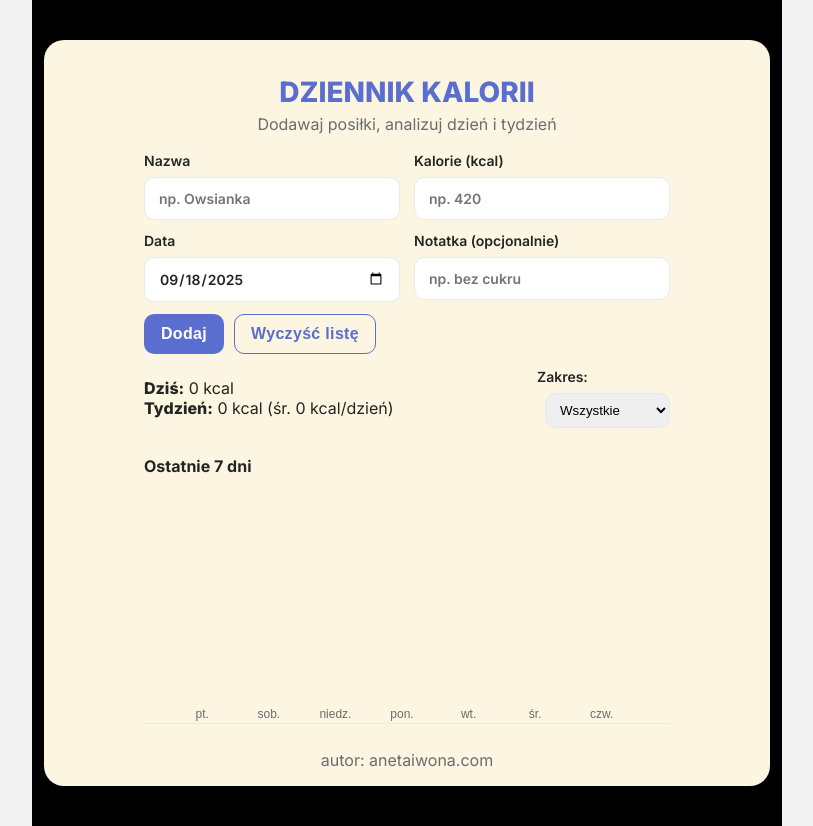
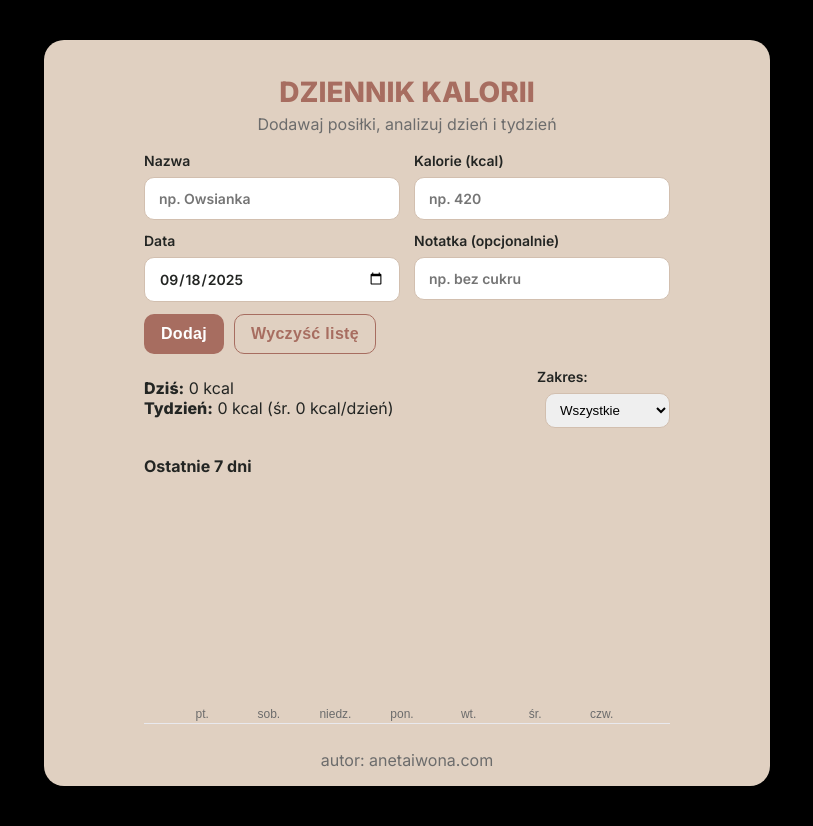
Before and after one commit to snowwhitepl/kcal, a plain HTML site: page index.html in a window 1280 px wide. Shown: the whole page, without its empty margins (233-1046 px from the left). Drawn offline with Linux system fonts and the light colour scheme.

Commit message:
zmiana css

```diff
--- a/style.css
+++ b/style.css
@@ -1,10 +1,10 @@
 :root{
-    --ink:#232523;
-    --bg:#f2f2f3; /* szare tło strony */
-    --panel:#fcf5e2; /* krem / kawa z mlekiem w środku */
-    --accent:#5a6ecf; /* akcent (niebieskawy fiolet) */
-    --line:#e9e9ee;
-    --muted:#6c6c6c;
+    --ink:#232523; /* główny tekst – czarny */
+    --bg:#000000; /* tło strony – czarne */
+    --panel:#E0D0C1; /* panel w środku – Almond */
+    --accent:#A76D60; /* akcenty – Redwood */
+    --line:#D2BFAF; /* linie/inputy – ciemniejszy Almond */
+    --muted:#6c6c6c; /* opisy pomocnicze */
     }
 
     /* reset */
@@ -18,21 +18,21 @@
     background:var(--bg);
     }
 
-    /* —— CZARNA RAMA — 750px całość, kolumny 12px —— */
+    /* —— CZARNA RAMA —— */
     .app-frame{
-    background:#000;
+    background:#000; /* czarna rama */
     width:min(750px, 94vw);
     margin:0 auto;
-    padding:40px 12px; /* 12px po bokach = cienkie czarne kolumny */
+    padding:40px 12px;
     border-radius:0;
-    box-shadow:none; /* brak cienia */
+    box-shadow:none;
     }
 
-    /* —— PANEL — zaokrąglenia tylko tutaj —— */
+    /* —— PANEL —— */
     .app-surface{
-    background:var(--panel);
+    background:var(--panel); /* Almond */
     border-radius:20px;
-    padding:20px 100px 12px; /* 100px oddechu po bokach */
+    padding:20px 100px 12px;
     margin:0;
     width:100%;
     }
@@ -43,7 +43,7 @@
     margin:0;
     font:800 28px/1.05 "Inter",system-ui;
     text-transform:uppercase;
-    color:var(--accent);
+    color:var(--accent); /* Redwood */
     }
     .subtitle{ margin:.4rem 0 0; color:var(--muted) }
 
@@ -84,16 +84,18 @@
     border:1px solid var(--accent);
     color:var(--accent);
     }
-    .btn.ghost:hover{ background:rgba(90,110,207,.08) }
+    .btn.ghost:hover{ background:rgba(167,109,96,.08) } /* Redwood z alfa */
 
     /* summary */
     .summary{
     display:flex; justify-content:space-between; align-items:center;
     padding:14px 0;
-    border-top:none; /* bez cienkiej linii */
+    border-top:none;
     }
     .summary strong{ font-weight:800 }
-    .filter select{ margin-left:8px; padding:8px 10px; border-radius:10px; border:1px solid var(--line) }
+    .filter select{
+    margin-left:8px; padding:8px 10px; border-radius:10px; border:1px solid var(--line)
+    }
 
     /* list */
     .list{ list-style:none; margin:0; padding:0; border-top:none }
@@ -114,7 +116,7 @@
     .chart h2{ font-size:16px; margin:0 0 8px }
     .chart canvas{
     width:100%;
-    height:240px; /* wizualna wysokość; JS dopasuje DPI */
+    height:240px;
     display:block;
     }
 
```
